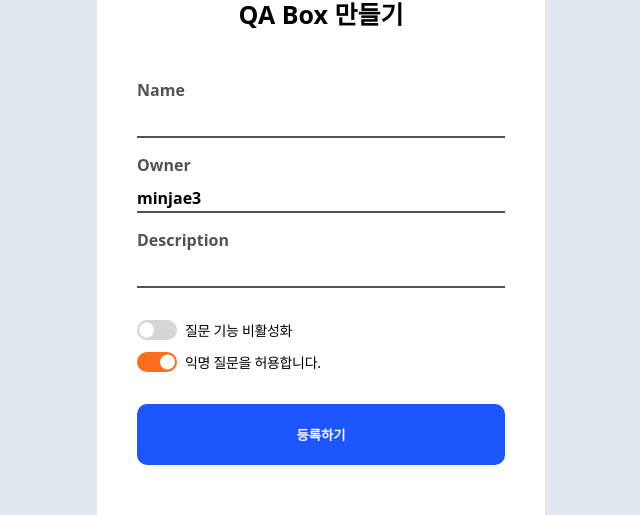
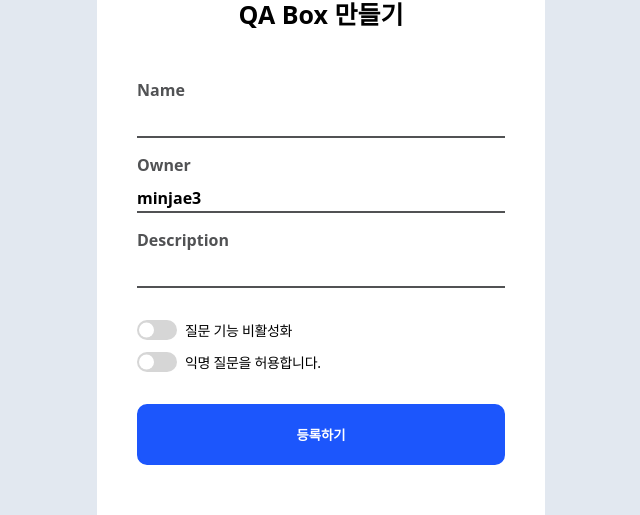
Before and after one commit to 5kdk/QnA-Box, a React (Vite) app: page /box/create in a window 1280 px wide. Shown: the part 153-668 px from the top of the page, without its empty margins (319-959 px from the left). Built offline with nearby package versions, Linux system fonts and the light colour scheme; a web font is replaced by a local one.

Commit message:
refactor: 상태로 관리하던 폼데이터 react-hook-form으로 변경

```diff
--- /dev/null
+++ b/src/components/atom/FormToggler.tsx
@@ -0,0 +1,55 @@
+import { css } from '@emotion/react';
+import { UseFormRegisterReturn } from 'react-hook-form';
+import { visuallyHidden } from '../../styles';
+
+const togglerCss = {
+  button: css`
+    display: flex;
+    align-items: center;
+    gap: 8px;
+    font-size: 14px;
+    letter-spacing: -0.32px;
+  `,
+  toggle: ({ selected }: { selected: boolean }) => css`
+    position: relative;
+    width: 40px;
+    height: 20px;
+    border-radius: 50px;
+    background-color: ${selected ? 'var(--orange)' : 'var(--gray)'};
+
+    &:before {
+      position: absolute;
+      content: '';
+      top: 50%;
+      width: 15px;
+      height: 15px;
+      left: ${selected ? 'calc(95% - 15px)' : '5%'};
+      border-radius: 50px;
+      transform: translateY(-50%);
+      transition: all 0.5s ease;
+      background-color: var(--white);
+    }
+  `,
+  label: css`
+    font-size: 14px;
+    letter-spacing: -0.32px;
+  `,
+};
+
+interface FormTogglerProps {
+  selected: boolean;
+  text: string;
+  register?: UseFormRegisterReturn;
+}
+
+const FormToggler = ({ selected, text, register }: FormTogglerProps) => {
+  return (
+    <label css={togglerCss.button}>
+      <div css={togglerCss.toggle({ selected })} />
+      <input css={visuallyHidden} type="checkbox" {...register} />
+      {text}
+    </label>
+  );
+};
+
+export default FormToggler;
--- a/src/components/atom/index.ts
+++ b/src/components/atom/index.ts
@@ -3,6 +3,7 @@ export { default as Button } from './Button';
 export { default as Edit } from './Edit';
 export { default as Filter } from './Filter';
 export { default as Flex } from './Flex';
+export { default as FormToggler } from './FormToggler';
 export { default as Loading } from './Loading';
 export { default as Logo } from './Logo';
 export { default as Note } from './Note';
--- /dev/null
+++ b/src/components/molecules/EditForm.tsx
@@ -0,0 +1,64 @@
+import { FieldValues, Path, SubmitHandler, useForm } from 'react-hook-form';
+import { ZodType } from 'zod';
+import { zodResolver } from '@hookform/resolvers/zod';
+import { css } from '@emotion/react';
+import { Flex, WideButton } from '../atom';
+import { FormInput } from '../molecules';
+
+const editFormCss = {
+  form: css`
+    display: flex;
+    flex-direction: column;
+    gap: 48px;
+  `,
+  account: css`
+    gap: 22px;
+  `,
+};
+
+interface EditFormProps<T> {
+  formElement: {
+    text: string;
+    key: string;
+    type: string;
+  }[];
+  iniForm?: T;
+  formSchema?: ZodType<T>;
+  btnSettings: {
+    text: string;
+    color: string;
+    bgColor: string;
+    borderColor?: string;
+  };
+  submitFunc: (data: T) => void;
+}
+
+const EditForm = <T extends FieldValues>({
+  formElement,
+  iniForm,
+  formSchema,
+  btnSettings,
+  submitFunc,
+}: EditFormProps<T>) => {
+  const {
+    register,
+    handleSubmit,
+    // formState: { errors },
+  } = useForm<T>(formSchema ? { resolver: zodResolver(formSchema) } : iniForm);
+  const onSubmit: SubmitHandler<T> = data => {
+    submitFunc(data);
+  };
+
+  return (
+    <form css={editFormCss.form} onSubmit={handleSubmit(onSubmit)}>
+      <Flex css={editFormCss.account} flexDirection="column">
+        {formElement.map(({ text, key, type }) => (
+          <FormInput key={key} label={text} type={type} register={register(key as Path<T>, { required: true })} />
+        ))}
+      </Flex>
+      <WideButton {...btnSettings} onClick={() => {}} />
+    </form>
+  );
+};
+
+export default EditForm;
--- a/src/components/molecules/index.ts
+++ b/src/components/molecules/index.ts
@@ -1,4 +1,5 @@
 export { default as Controller } from './Controller';
+export { default as EditForm } from './EditForm';
 export { default as FormInput } from './FormInput';
 export { default as Header } from './Header';
 export { default as InfoModal } from './InfoModal';
--- a/src/components/pages/CreateBox.tsx
+++ b/src/components/pages/CreateBox.tsx
@@ -1,7 +1,8 @@
-import { ChangeEvent, useEffect, useState } from 'react';
+import { useEffect } from 'react';
+import { Path, SubmitHandler, useForm } from 'react-hook-form';
 import { css } from '@emotion/react';
-import { Flex, Title, Toggler, WideButton } from '../atom';
-import { Input } from '../molecules';
+import { Flex, FormToggler, Title, WideButton } from '../atom';
+import { FormInput } from '../molecules';
 
 const tmpData = {
   name: 'minjae3',
@@ -13,6 +14,8 @@ const createBoxCss = {
     gap: 48px;
   `,
   form: css`
+    display: flex;
+    flex-direction: column;
     width: 100%;
     gap: 32px;
   `,
@@ -34,58 +37,57 @@ interface FormElement {
 }
 
 const CreateBox = () => {
-  const [boxForm, setBoxForm] = useState<FormElement>({
-    name: '',
-    owner: '',
-    desc: '',
-    closed: false,
-    anonymous: true,
+  const {
+    register,
+    handleSubmit,
+    watch,
+    setValue,
+    // formState: { errors },
+  } = useForm<FormElement>({
+    defaultValues: {
+      owner: tmpData.name,
+    },
   });
-
-  const handleInput = (key: string) => (e: ChangeEvent<HTMLInputElement>) => {
-    setBoxForm({ ...boxForm, [key]: e.target.value });
-  };
-
-  const handleToggle = (key: string) => () => {
-    setBoxForm(pre => {
-      return { ...pre, [key]: !pre[key] };
-    });
-  };
-
-  const createBox = () => {
-    const { name, owner, desc } = boxForm;
-    if (name && owner && desc) {
-      console.log({ ...boxForm });
-    }
+  const onSubmit: SubmitHandler<FormElement> = data => {
+    // const { name, owner, desc } = data;
+    // if (name && owner && desc) {
+    console.log({ ...data });
+    // }
   };
 
   useEffect(() => {
     if (tmpData) {
-      setBoxForm(pre => {
-        return { ...pre, owner: tmpData.name };
-      });
+      setValue('owner', tmpData.name);
     }
-  }, [tmpData, setBoxForm]);
+  }, [tmpData, setValue]);
 
   return (
     <Flex css={createBoxCss.wrapper} flexDirection="column" justifyContent="center" alignItems="center">
       <Title text="QA Box 만들기" />
-      <Flex css={createBoxCss.form} flexDirection="column">
+      <form css={createBoxCss.form} onSubmit={handleSubmit(onSubmit)}>
         <Flex css={createBoxCss.inputs} flexDirection="column">
-          <Input text="Name" type="text" input={boxForm.name} handleInput={handleInput('name')} />
-          <Input text="Owner" type="text" input={boxForm.owner} handleInput={handleInput('owner')} />
-          <Input text="Description" type="text" input={boxForm.desc} handleInput={handleInput('desc')} />
+          <FormInput label="Name" type="text" register={register('name' as Path<FormElement>, { required: true })} />
+          <FormInput label="Owner" type="text" register={register('owner' as Path<FormElement>, { required: true })} />
+          <FormInput
+            label="Description"
+            type="text"
+            register={register('desc' as Path<FormElement>, { required: true })}
+          />
         </Flex>
         <Flex css={createBoxCss.toggles} flexDirection="column">
-          <Toggler selected={boxForm.closed} setSelected={handleToggle('closed')} text="질문 기능 비활성화" />
-          <Toggler
-            selected={boxForm.anonymous}
-            setSelected={handleToggle('anonymous')}
+          <FormToggler
+            selected={watch('closed')}
+            text="질문 기능 비활성화"
+            register={register('closed' as Path<FormElement>)}
+          />
+          <FormToggler
+            selected={watch('anonymous')}
             text="익명 질문을 허용합니다."
+            register={register('anonymous' as Path<FormElement>)}
           />
         </Flex>
-        <WideButton text="등록하기" color="var(--white)" bgColor="var(--blue)" onClick={createBox} />
-      </Flex>
+        <WideButton text="등록하기" color="var(--white)" bgColor="var(--blue)" onClick={() => {}} />
+      </form>
     </Flex>
   );
 };
--- /dev/null
+++ b/src/registerSchema/editPassword.ts
@@ -0,0 +1,26 @@
+import { ZodObject, ZodRawShape, z } from 'zod';
+
+export const pswdSchema = z
+  .string({ required_error: '비밀번호를 입력해주세요.' })
+  .regex(
+    /^(?=.*[a-zA-Z])(?=.*[!@#$%^*+=-])(?=.*[0-9]).{8,15}$/,
+    '영문+숫자+특수문자(! @ # $ % & * ?) 조합 8~15자리를 입력해주세요.',
+  );
+
+export const addPswdCheckSchema = (schema: ZodObject<ZodRawShape>) =>
+  schema
+    .extend({
+      passwordCheck: z.string({ required_error: '비밀번호를 다시 입력해주세요.' }),
+    })
+    .refine(data => data.password === data.passwordCheck, {
+      path: ['passwordCheck'],
+      message: '비밀번호가 일치하지 않습니다.',
+    });
+
+export type editPswdSchemaType = z.infer<typeof editPswdSchema>;
+export const editPswdSchema = addPswdCheckSchema(
+  z.object({
+    prePassword: pswdSchema,
+    password: pswdSchema,
+  }),
+);
--- a/src/registerSchema/index.ts
+++ b/src/registerSchema/index.ts
@@ -1,4 +1,8 @@
+export { pswdSchema as pswdSchema } from './editPassword.ts';
+export { addPswdCheckSchema as addPswdCheckSchema } from './editPassword.ts';
+export type { editPswdSchemaType as editPswdSchemaType } from './editPassword.ts';
 export type { SigninSchemaType as SigninSchemaType } from './sign.ts';
 export type { SignupSchemaType as SignupSchemaType } from './sign.ts';
+export { editPswdSchema as editPswdSchema } from './editPassword.ts';
 export { signinSchema as signinSchema } from './sign.ts';
 export { signupSchema as signupSchema } from './sign.ts';
--- a/src/registerSchema/sign.ts
+++ b/src/registerSchema/sign.ts
@@ -1,22 +1,11 @@
 import { z } from 'zod';
+import { addPswdCheckSchema, pswdSchema } from '.';
 
 export type SigninSchemaType = z.infer<typeof signinSchema>;
 export const signinSchema = z.object({
   email: z.string({ required_error: '이메일을 입력해주세요.' }).email('이메일 형식을 입력해주세요.'),
-  password: z
-    .string({ required_error: '비밀번호를 입력해주세요.' })
-    .regex(
-      /^(?=.*[a-zA-Z])(?=.*[!@#$%^*+=-])(?=.*[0-9]).{8,15}$/,
-      '영문+숫자+특수문자(! @ # $ % & * ?) 조합 8~15자리를 입력해주세요.',
-    ),
+  password: pswdSchema,
 });
 
 export type SignupSchemaType = z.infer<typeof signupSchema>;
-export const signupSchema = signinSchema
-  .extend({
-    passwordCheck: z.string({ required_error: '비밀번호를 다시 입력해주세요.' }),
-  })
-  .refine(data => data.password === data.passwordCheck, {
-    path: ['passwordCheck'],
-    message: '비밀번호가 일치하지 않습니다.',
-  });
+export const signupSchema = addPswdCheckSchema(signinSchema);
```
Also changed, not shown: src/components/pages/EditAccount.tsx (+35 -54 lines).
